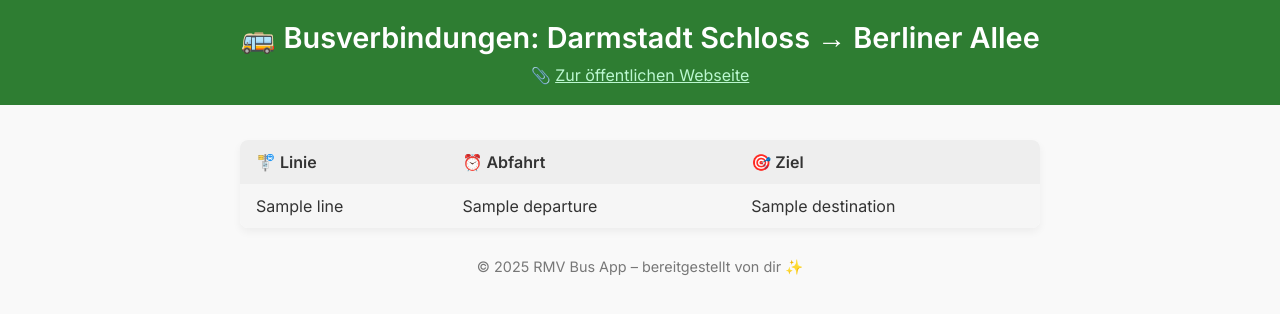
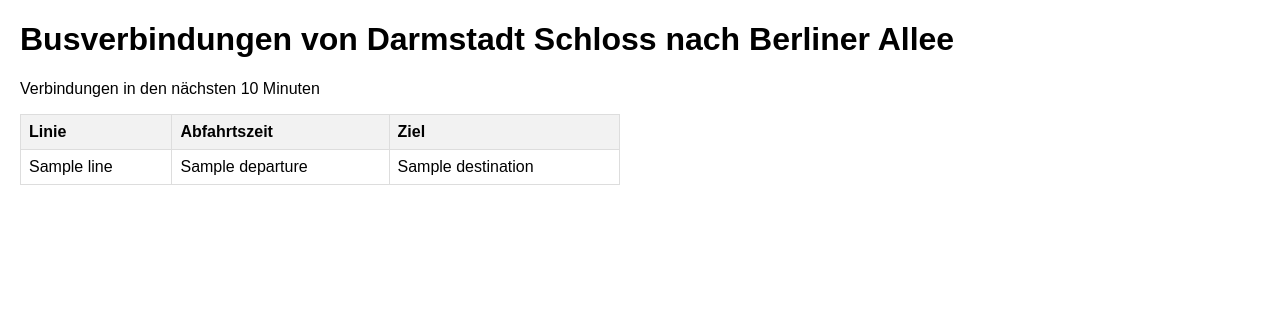
Before and after one commit to Pelutson/NFC-Bus, a Flask app: template templates/index.html in a window 1280 px wide. Shown: the top 314 px of the page. Run offline with Flask 3, Linux system fonts and the light colour scheme; the template is opened without the code that fills it: most values are stand-ins (such as "Sample title", 1, 10 or a date in 2020).

Commit message:
back alles

```diff
--- a/templates/index.html
+++ b/templates/index.html
@@ -2,93 +2,22 @@
 <html lang="de">
 <head>
     <meta charset="UTF-8">
-    <title>RMV Busverbindungen</title>
-    <meta name="viewport" content="width=device-width, initial-scale=1.0">
-    <link href="https://fonts.googleapis.com/css2?family=Inter:wght@400;600&display=swap" rel="stylesheet">
+    <title>Busverbindungen Darmstadt Schloss nach Berliner Allee</title>
     <style>
-        body {
-            font-family: 'Inter', sans-serif;
-            background: #f9f9f9;
-            color: #333;
-            margin: 0;
-            padding: 0;
-        }
-        header {
-            background-color: #2e7d32;
-            color: white;
-            padding: 20px;
-            text-align: center;
-        }
-        header h1 {
-            margin: 0;
-            font-size: 1.8rem;
-        }
-        .linkbox {
-            margin-top: 10px;
-            font-size: 1rem;
-        }
-        .linkbox a {
-            color: #bbf7d0;
-            text-decoration: underline;
-            word-break: break-word;
-        }
-        .container {
-            padding: 20px;
-            max-width: 800px;
-            margin: auto;
-        }
-        table {
-            width: 100%;
-            border-collapse: collapse;
-            margin-top: 15px;
-            background: white;
-            border-radius: 8px;
-            overflow: hidden;
-            box-shadow: 0 4px 8px rgba(0,0,0,0.05);
-        }
-        th, td {
-            padding: 12px 16px;
-            text-align: left;
-        }
-        th {
-            background-color: #eeeeee;
-            font-weight: 600;
-        }
-        tr:nth-child(even) {
-            background-color: #f6f6f6;
-        }
-        .no-connections {
-            text-align: center;
-            padding: 20px;
-            background: #fff3cd;
-            border: 1px solid #ffeeba;
-            color: #856404;
-            border-radius: 5px;
-            margin-top: 20px;
-        }
-        .footer {
-            text-align: center;
-            padding: 10px;
-            color: #777;
-            font-size: 0.9em;
-        }
+        body { font-family: Arial, sans-serif; margin: 20px; }
+        table { border-collapse: collapse; width: 100%; max-width: 600px; }
+        th, td { border: 1px solid #ddd; padding: 8px; text-align: left; }
+        th { background-color: #f2f2f2; }
     </style>
 </head>
 <body>
-    <header>
-        <h1>🚌 Busverbindungen: Darmstadt Schloss → Berliner Allee</h1>
-        <div class="linkbox">
-            📎 <a href="https://bus.mieheplana.com" target="_blank">Zur öffentlichen Webseite</a>
-        </div>
-    </header>
-
-    <div class="container">
-        {% if connections %}
+    <h1>Busverbindungen von Darmstadt Schloss nach Berliner Allee</h1>
+    <p>Verbindungen in den nächsten 10 Minuten</p>
     <table>
         <tr>
-                <th>🚏 Linie</th>
-                <th>⏰ Abfahrt</th>
-                <th>🎯 Ziel</th>
+            <th>Linie</th>
+            <th>Abfahrtszeit</th>
+            <th>Ziel</th>
         </tr>
         {% for conn in connections %}
         <tr>
@@ -97,16 +26,11 @@
             <td>{{ conn.destination }}</td>
         </tr>
         {% endfor %}
+        {% if not connections %}
+        <tr>
+            <td colspan="3">Keine Verbindungen in den nächsten 10 Minuten.</td>
+        </tr>
+        {% endif %}
     </table>
-        {% else %}
-        <div class="no-connections">
-            🚫 Keine Verbindungen in den nächsten Minuten.
-        </div>
-        {% endif %}
-    </div>
-
-    <div class="footer">
-        &copy; {{ datetime.utcnow().year }} RMV Bus App – bereitgestellt von dir ✨
-    </div>
 </body>
 </html>
```
Lines whose indentation alone changed are shown as unchanged.
